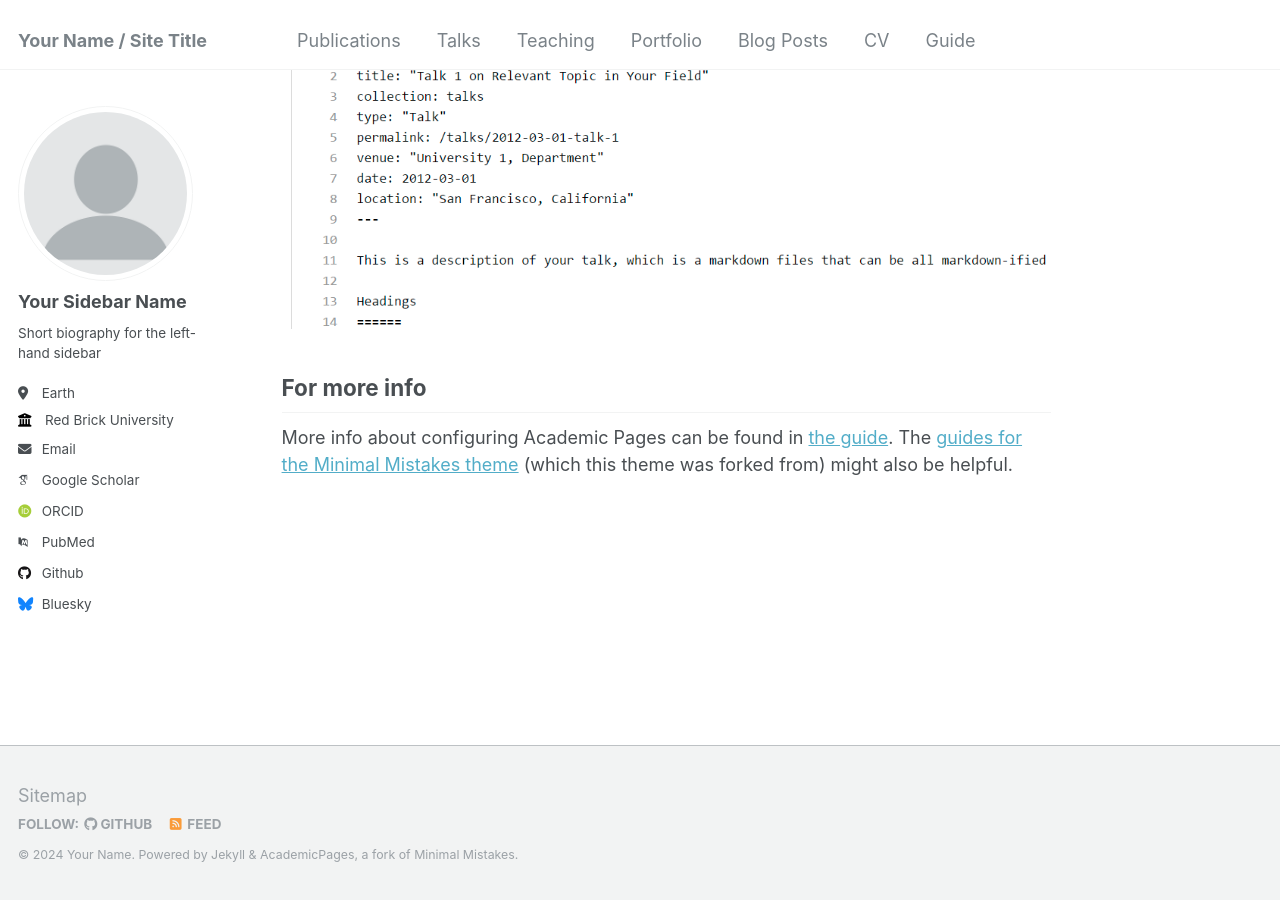
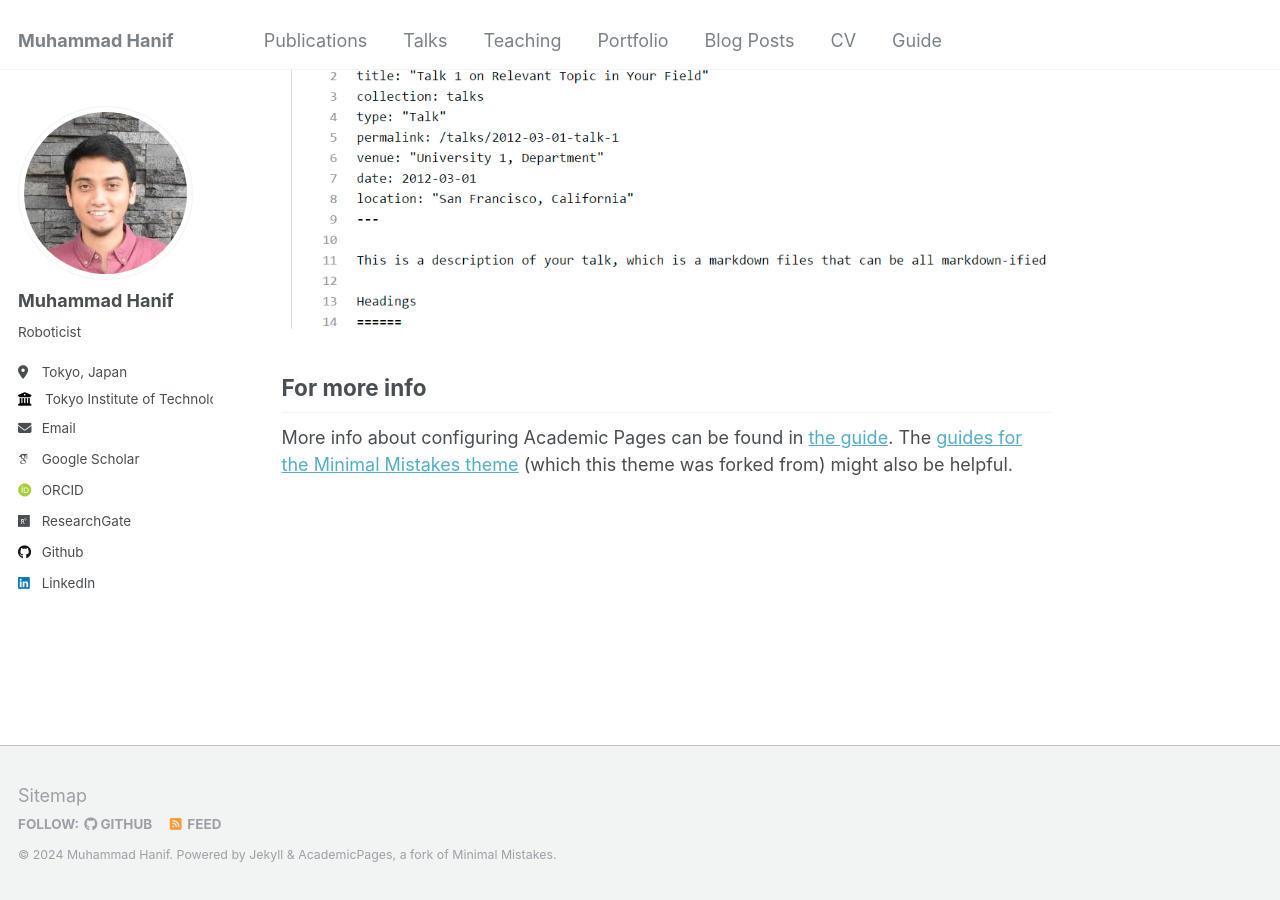
Before and after one commit to mhd-hanif/mhd-hanif.github.io, a Jekyll site: the page built from _pages/about.md, in a window 1280 px wide and 900 px high, scrolled down 2660 px. Built offline with Jekyll 4.4.1, drawn with Linux system fonts in a browser that asks for light colours; some web fonts are replaced.

Commit message:
Setup Basic Information

```diff
--- a/_config.yml
+++ b/_config.yml
@@ -8,9 +8,9 @@
 
 # Basic Site Settings
 locale                   : "en-US"
-title                    : "Your Name / Site Title"
+title                    : "Muhammad Hanif"
 title_separator          : "-"
-name                     : &name "Your Name"
+name                     : &name "Muhammad Hanif"
 description              : &description "personal description"
 url                      : https://academicpages.github.io # the base hostname & protocol for your site e.g. "https://mmistakes.github.io"
 baseurl                  : "" # the subpath of your site, e.g. "/blog"
@@ -21,34 +21,34 @@ repository               : "academicpages/academicpages.github.io"
 #               Additional customization can be done by editing /_includes/author-profile.html
 author:
   # Biographic information
-  avatar           : "profile.png"
-  name             : "Your Sidebar Name"
+  avatar           : "hanif_profile.png"
+  name             : "Muhammad Hanif"
   pronouns         : # example: "she/her"
-  bio              : "Short biography for the left-hand sidebar"
-  location         : "Earth"
-  employer         : "Red Brick University"
+  bio              : "Roboticist"
+  location         : "Tokyo, Japan"
+  employer         : "Tokyo Institute of Technology"
   uri              : # URL
-  email            : "none@example.org"
+  email            : "hanif@hfg.sc.titech.ac.jp"
 
   # Academic websites
   arxiv            : # URL - Update with the correct link to your profile
-  googlescholar    : "https://scholar.google.com/citations?user=PS_CX0AAAAAJ"
+  googlescholar    : "https://scholar.google.com/citations?user=sgbkglMAAAAJ&hl=en"
   impactstory      : # URL
-  orcid            : "http://orcid.org/yourorcidurl"
+  orcid            : "https://orcid.org/0009-0001-0475-8711"
   semantic         : # URL
-  pubmed           : "https://www.ncbi.nlm.nih.gov/pubmed/?term=john+snow"
-  researchgate     : # URL
+  # pubmed           : "https://www.ncbi.nlm.nih.gov/pubmed/?term=john+snow"
+  researchgate     : "https://www.researchgate.net/profile/Muhammad-Hanif-123"
 
   # Repositories and software development
   bitbucket        : # Username - Update with your username on the site
   codepen          : # Username
   dribbble         : # Username
-  github           : "academicpages"
+  github           : "https://github.com/hanifmania"
   kaggle           : # Username
   stackoverflow    : # User number or user number and name (i.e., use "1" or "1/jeff-atwood")
 
   # Social media
-  bluesky          : "bsky.app" # Replace this with you Bluesky username
+  # bluesky          : "bsky.app" # Replace this with you Bluesky username
   facebook         : # Username
   flickr           : # Username
   foursquare       : # Username
@@ -57,7 +57,7 @@ author:
   keybase          : # Username
   instagram        : # Username
   lastfm           : # Username
-  linkedin         : # Username
+  linkedin         : "https://www.linkedin.com/in/muhammad-hanif-6189b0157"
   mastodon         : # URL
   medium           : # URL
   pinterest        : # Username
```
Also changed, not shown: images/hanif_profile.png (added).
